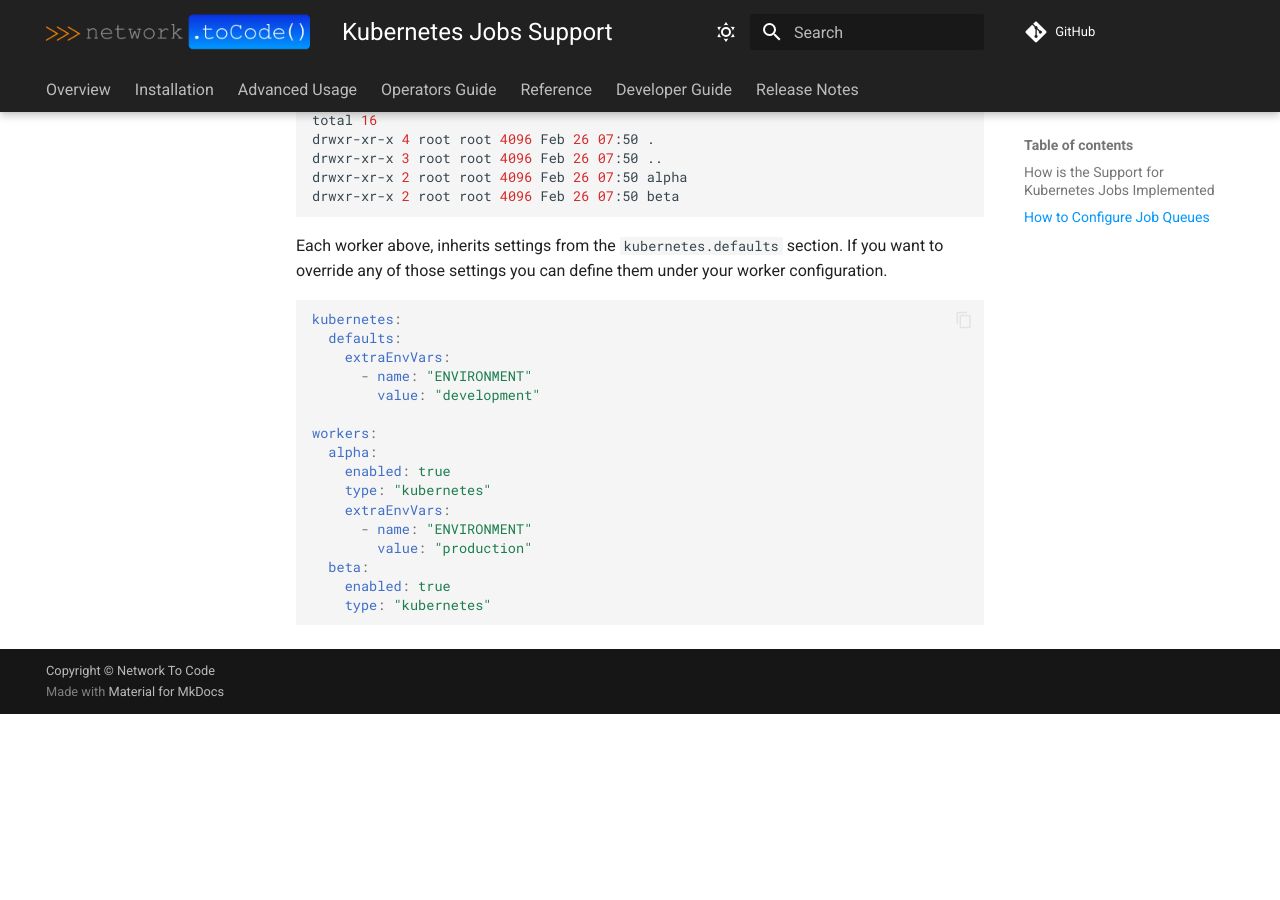
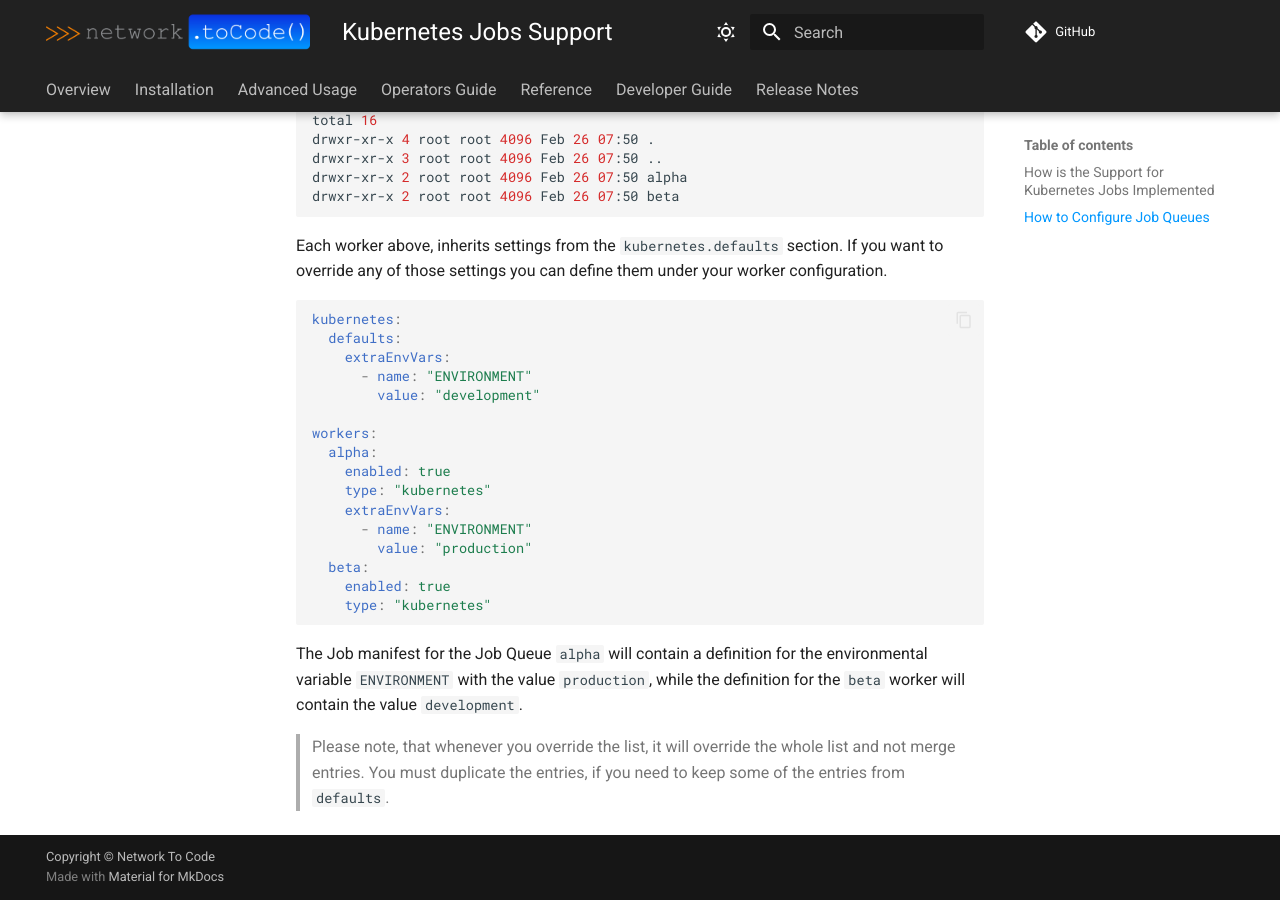
Before and after one commit to nautobot/helm-charts, an MkDocs documentation site: the page built from docs/advanced-features/kubernetes-jobs-support.md, in a window 1280 px wide and 900 px high, scrolled down 1881 px. Built offline with MkDocs 1.6.1 and Material for MkDocs 9.7.7, drawn with Linux system fonts in a browser that asks for light colours; comment, search, counter and statistics services are not loaded; before the commit the page ends 2595 px from its top, so only the background shows below that.

Commit message:
update the doc

````diff
--- a/docs/advanced-features/kubernetes-jobs-support.md
+++ b/docs/advanced-features/kubernetes-jobs-support.md
@@ -117,3 +117,10 @@
     enabled: true
     type: "kubernetes"
 ```
+
+The Job manifest for the Job Queue `alpha` will contain a definition for the
+environmental variable `ENVIRONMENT` with the value `production`, while the
+definition for the `beta` worker will contain the value `development`.
+
+> Please note, that whenever you override the list, it will override the whole list and not merge entries.
+> You must duplicate the entries, if you need to keep some of the entries from `defaults`.
````
Also changed, not shown: 2 other files.
